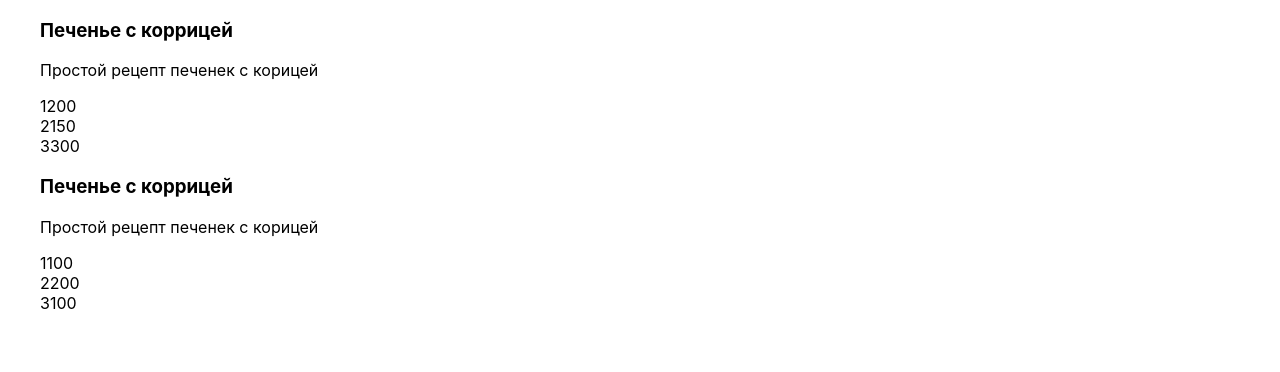
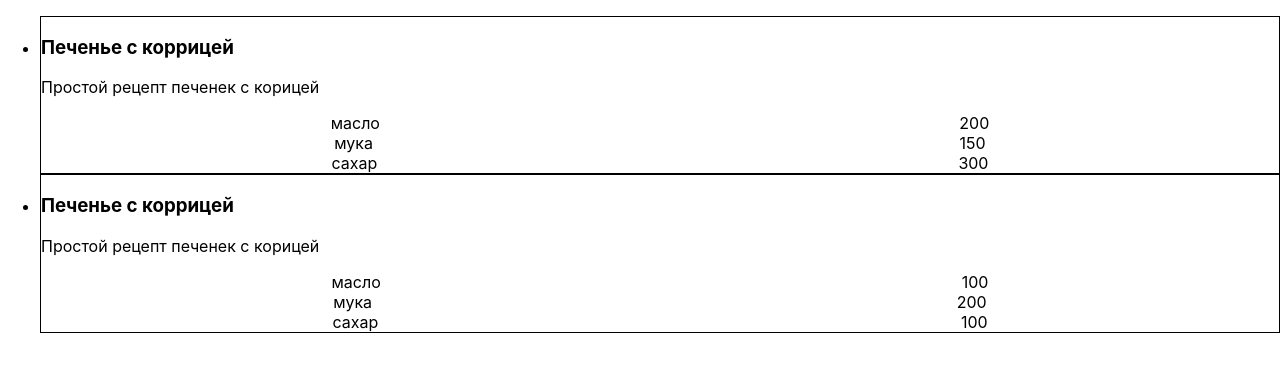
Before and after one commit to kisey/basket, a React (Create React App) app in the folder client/: page / in a window 1280 px wide. Shown: the top 372 px of the page. Built offline with nearby package versions, Linux system fonts and the light colour scheme.

Commit message:
+ Ingredient, selector, начало стилизации

```diff
--- a/client/src/App.tsx
+++ b/client/src/App.tsx
@@ -6,9 +6,7 @@ import store from "./store";
 const App: React.FC = () => {
   return (
     <Provider store={store}>
-      <div>
-        <Recipe />
-      </div>
+      <Recipe />
     </Provider>
   );
 };
--- /dev/null
+++ b/client/src/recipe/components/Ingredient.tsx
@@ -0,0 +1,14 @@
+import React from "react";
+
+interface IIngredientProps {
+  title: string;
+}
+
+export function Ingredient(props: IIngredientProps) {
+  const { title } = props;
+  return (
+    <div className="ingredient">
+      <span>{title}</span>
+    </div>
+  );
+}
--- a/client/src/recipe/components/Recipe.tsx
+++ b/client/src/recipe/components/Recipe.tsx
@@ -1,19 +1,24 @@
 import React from "react";
 import { IRecipe } from "../types/recipe";
+import { Ingredient } from "../containers/Ingredient";
+
+import "../styles/recipe.css";
 
 export function Recipe(props: IRecipe): React.ReactElement {
   const { title, text, parts } = props;
 
   return (
-    <div className="recipe">
+    <li className="recipe">
       <h3>{title}</h3>
       <p>{text}</p>
-      {parts.map(part => (
-        <div key={part.ingredient}>
-          <span>{part.ingredient}</span>
-          <span>{part.quantity}</span>
-        </div>
-      ))}
-    </div>
+      <ul className="recipe__ingredients">
+        {parts.map(part => (
+          <li key={part.ingredient} className="recipe__ingredient ">
+            <Ingredient id={part.ingredient} />
+            <span>{part.quantity}</span>
+          </li>
+        ))}
+      </ul>
+    </li>
   );
 }
--- /dev/null
+++ b/client/src/recipe/containers/Ingredient.tsx
@@ -0,0 +1,8 @@
+import { Ingredient as IngredientView } from "../components/Ingredient";
+import { connect } from "react-redux";
+import { getIngredientTitle } from "../selectors/ingredient";
+import IState from "../../types/IState";
+
+export const Ingredient = connect((state: IState, props: { id: string }) => ({
+  title: getIngredientTitle(state, props)
+}))(IngredientView);
--- a/client/src/recipe/containers/Recipe.tsx
+++ b/client/src/recipe/containers/Recipe.tsx
@@ -1,8 +1,8 @@
 import { connect } from "react-redux";
 import { getRecipes } from "../selectors/recipe";
-import State from "../../types/state";
+import IState from "../../types/IState";
 import { RecipesList } from "../components/RecipesList";
 
-export const Recipe = connect((state: State) => ({
+export const Recipe = connect((state: IState) => ({
   recipes: getRecipes(state)
 }))(RecipesList);
--- a/client/src/recipe/reducers/ingredient.ts
+++ b/client/src/recipe/reducers/ingredient.ts
@@ -2,12 +2,12 @@ import { combineReducers } from "redux";
 import { Action } from "../../types/redux";
 import {
   IIngredient,
-  IIngredientEntity,
+  IIngredientEntities,
   IIngredientState
 } from "../types/ingredient";
 
 const initialItems: string[] = ["1", "2", "3"];
-const initialEntities: IIngredientEntity = {
+const initialEntities: IIngredientEntities = {
   "1": { id: "1", title: "масло" },
   "2": { id: "2", title: "мука" },
   "3": { id: "3", title: "сахар" }
@@ -24,9 +24,9 @@ const items = (state: string[] = initialItems, action: Action): string[] => {
 };
 
 const entities = (
-  state: IIngredientEntity = initialEntities,
+  state: IIngredientEntities = initialEntities,
   action: Action
-): IIngredientEntity => {
+): IIngredientEntities => {
   switch (action.type) {
     case "START":
       return initialEntities;
--- /dev/null
+++ b/client/src/recipe/selectors/ingredient.ts
@@ -0,0 +1,31 @@
+import IState from "../../types/IState";
+import { createSelector } from "reselect";
+import { IIngredient, IIngredientEntities } from "../types/ingredient";
+import ingredient from "../reducers/ingredient";
+
+const getIngredientEntities = (state: IState): IIngredientEntities =>
+  state.recipe.ingredient.entities;
+
+const getId = (state: IState, props: { id: string }): string => props.id;
+
+const getIngredient = createSelector<
+  IState,
+  { id: string },
+  string,
+  IIngredientEntities,
+  IIngredient
+>(
+  getId,
+  getIngredientEntities,
+  (id, entities) => entities[id]
+);
+
+export const getIngredientTitle = createSelector<
+  IState,
+  { id: string },
+  IIngredient,
+  string
+>(
+  getIngredient,
+  ingredient => ingredient.title
+);
--- a/client/src/recipe/selectors/recipe.ts
+++ b/client/src/recipe/selectors/recipe.ts
@@ -1,13 +1,13 @@
 import { createSelector } from "reselect";
-import State from "../../types/state";
+import IState from "../../types/IState";
 import { IRecipe, IRecipeEntities } from "../types/recipe";
 
-const getRecipeItems = (state: State): string[] => state.recipe.recipe.items;
-const getRecipeEntities = (state: State): IRecipeEntities =>
+const getRecipeItems = (state: IState): string[] => state.recipe.recipe.items;
+const getRecipeEntities = (state: IState): IRecipeEntities =>
   state.recipe.recipe.entities;
 
 export const getRecipes = createSelector<
-  State,
+  IState,
   string[],
   IRecipeEntities,
   IRecipe[]
--- /dev/null
+++ b/client/src/recipe/styles/recipe.css
@@ -0,0 +1,15 @@
+.recipe {
+    border: 1px solid black;
+}
+
+.recipe__ingredients {
+    margin: 0;
+    padding: 0;
+    list-style: none;
+}
+
+.recipe__ingredient {
+    display: flex;
+    justify-content: space-around;
+    align-items: center;
+}
--- a/client/src/recipe/types/ingredient.ts
+++ b/client/src/recipe/types/ingredient.ts
@@ -3,11 +3,11 @@ export interface IIngredient {
   title: string;
 }
 
-export interface IIngredientEntity {
+export interface IIngredientEntities {
   [key: string]: IIngredient;
 }
 
 export interface IIngredientState {
   items: string[];
-  entities: IIngredientEntity;
+  entities: IIngredientEntities;
 }
--- a/client/src/store.ts
+++ b/client/src/store.ts
@@ -1,9 +1,9 @@
 import { applyMiddleware, combineReducers, createStore } from "redux";
 import thunk from "redux-thunk";
-import State from "./types/state";
+import IState from "./types/IState";
 import recipe from "./recipe/reducers";
 
 export default createStore(
-  combineReducers<State>({ recipe: recipe }),
+  combineReducers<IState>({ recipe: recipe }),
   applyMiddleware(thunk)
 );
--- a/client/src/types/state.ts
+++ b/client/src/types/IState.ts
@@ -1,5 +1,5 @@
 import RecipeState from "../recipe/types";
 
-export default interface State {
+export default interface IState {
   recipe: RecipeState;
 }
```
Also changed, not shown: 1 other file (tests, documents, lock files or other folders).
